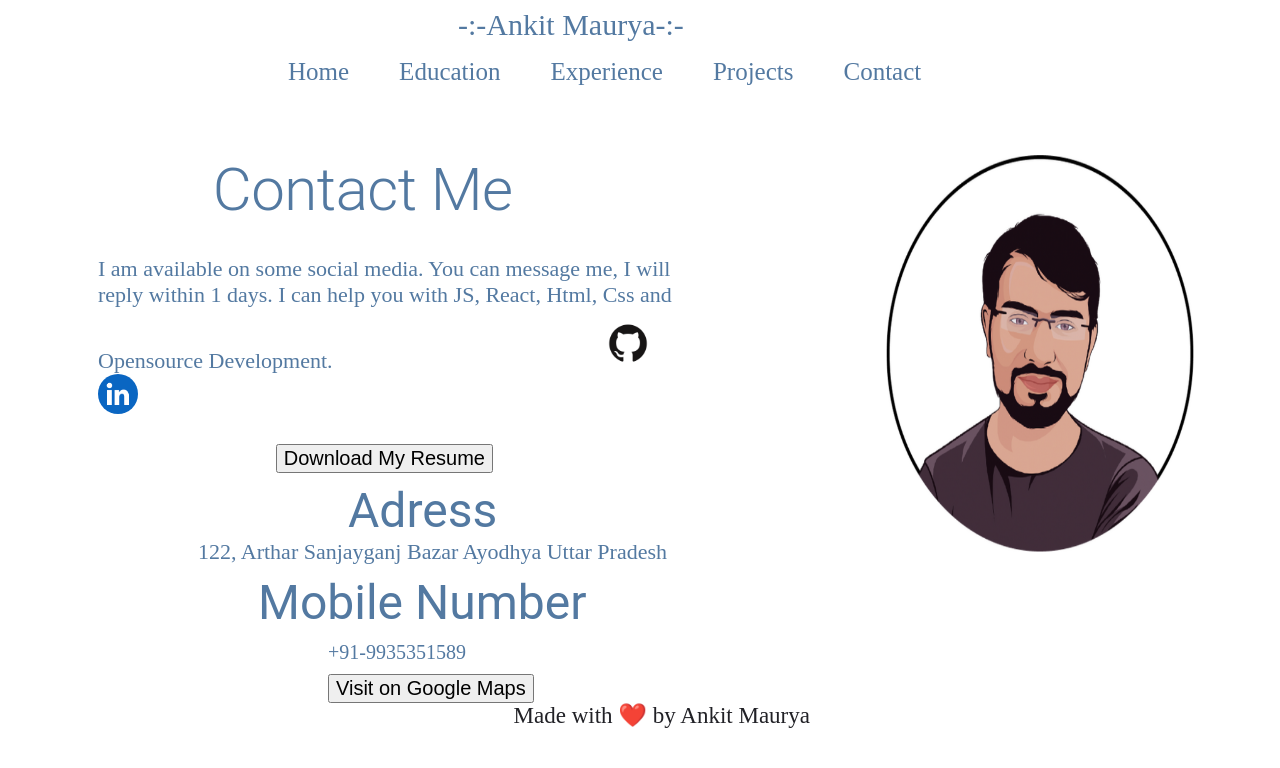
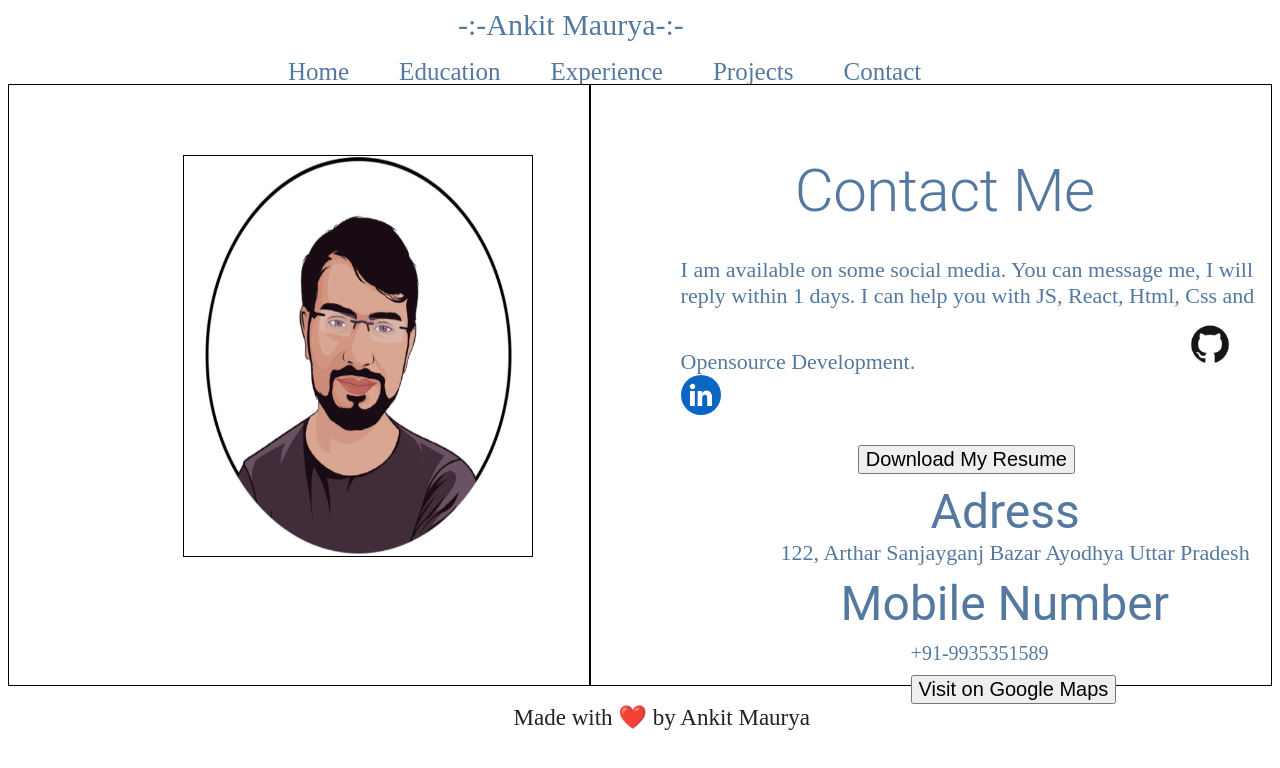
Before and after one commit to io6-ankit/portfolio--website, a React (Create React App) app in the folder portfolio-website/: page /contact in a window 1280 px wide. Shown: the top 768 px of the page. Built offline with nearby package versions, Linux system fonts and the light colour scheme.

Commit message:
all code commit

```diff
--- a/portfolio-website/src/components/Contact.jsx
+++ b/portfolio-website/src/components/Contact.jsx
@@ -8,6 +8,11 @@ const Contact = () => {
   return (
     <>
       <Box className="contact-main-section">
+        <Box className="contact-image-main-section">
+          {" "}
+          <img src={Man2} alt="Man2" className="contact-image-section" />
+        </Box>
+
         <Box className="contact-main-heading-section">
           <Box className="contact-heading-section">
             <Typography variant="h2">Contact Me</Typography>
@@ -52,10 +57,6 @@ const Contact = () => {
             </a>
           </Box>
         </Box>
-        <Box className="contact-image-main-section">
-          {" "}
-          <img src={Man2} alt="Man2" className="contact-image-section" />
-        </Box>
       </Box>
     </>
   );
--- a/portfolio-website/src/components/contact.css
+++ b/portfolio-website/src/components/contact.css
@@ -4,7 +4,7 @@
 .contact-main-heading-section {
   height: 600px;
   width: 54%;
-  /* border: 1px solid black; */
+  border: 1px solid black;
 }
 .contact-paragraph-section {
   font-size: 22px;
@@ -16,12 +16,12 @@
 .contact-image-main-section {
   height: 600px;
   width: 46%;
-  /* border: 1px solid black; */
+  border: 1px solid black;
 }
 .contact-image-section {
   height: 400px;
   width: 60%;
-  /* border: 1px solid black; */
+  border: 1px solid black;
   margin: 70px 0 0 30%;
 }
 .githubImageSection {
@@ -68,7 +68,7 @@
   background-color: rgb(44, 128, 95);
   color: white;
 }
-@media only screen and(max-width:1000px) {
+@media only screen and(max-width:1400px) {
   .contact-main-section {
     display: inline-block;
   }
```
